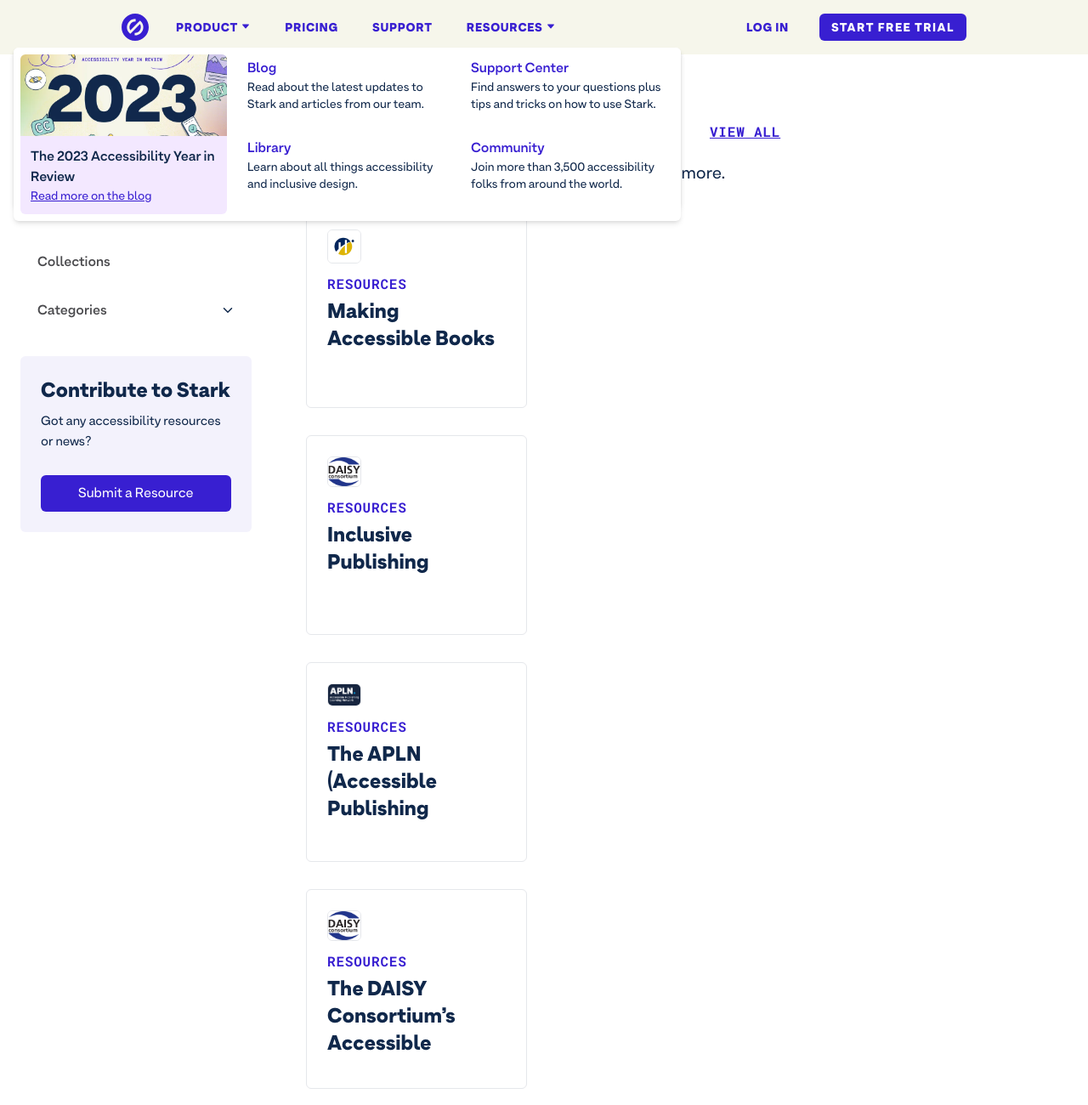
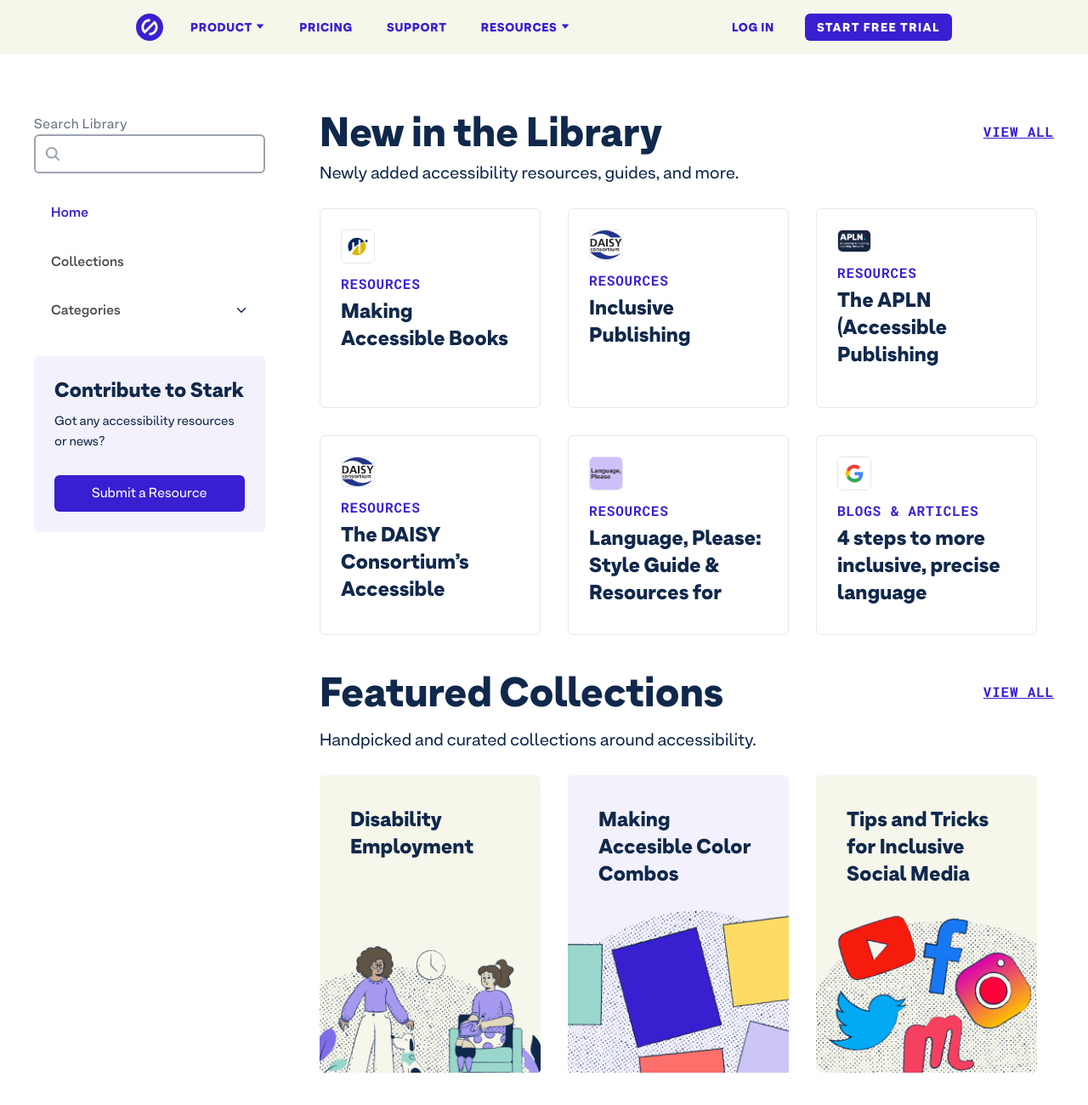
Before and after one commit to kxng0109/stark, a website: page public/index.html in a window 1280 px wide. Shown: the top 1300 px of the page at 85% size. Drawn offline with nearby package versions, Linux system fonts and the light colour scheme.

Commit message:
I'm done mostly with styling, now I'm gonna start typescript.

```diff
--- a/src/styles.css
+++ b/src/styles.css
@@ -36,7 +36,7 @@
 }
 
 #navbar {
-	@apply py-4 flex flex-row justify-between items-center  bg-yellow-white mx-auto max-w-[1010px] lg:px-2;
+	@apply py-4 flex flex-row justify-between items-center  bg-yellow-white mx-auto max-w-[960px];
 }
 
 #navbar-logo {
@@ -55,8 +55,11 @@
 	@apply text-2xl text-blue md+:hidden;
 }
 
+
+
+/*Work on this abeg!!!!*/
 #products-on-hover, #resources-on-hover{
-	@apply hidden md+:grid grid-rows-4 grid-cols-3 rounded-md gap-5 absolute inset-x-1 mx-auto w-[785px] top-14 z-2 bg-white p-4 shadow-md md++:mx-1 lg:mx-auto lg:inset-x-[unset];
+	@apply hidden /*md+:grid*/ grid-rows-4 grid-cols-3 rounded-md gap-5 absolute inset-x-1 mx-auto w-[785px] top-14 z-2 bg-white p-4 shadow-md md++:mx-1 lg:mx-auto lg:inset-x-[unset];
 }
 
 #resources-on-hover{
@@ -117,7 +120,7 @@
 
 
 #content-container{
-	@apply px-4 gap-x-16 md:flex md:px-6 md:mt-16;
+	@apply px-4 gap-x-16 md:flex md:px-6 md:mt-16 max-w-[1200px] mx-auto xl:px-0;
 }
 
 #aside{
@@ -159,9 +162,9 @@
 
 
 
-/*#main{
-	@apply w-auto
-}*/
+#main{
+	@apply w-[calc(100%_-_17rem)]
+}
 
 #first-section{
 	@apply py-8 md:pt-0;
@@ -182,7 +185,7 @@
 
 #fs-cards-container{
 	grid-template-rows: repeat(6, 218px);
-	@apply grid gap-y-8 xs:grid-rows-[repeat(6,_190px)] /*md:grid-cols-[repeat(auto-fill,_260px)]*/ md:auto-rows-[235px] md:grid-rows-none md:grid-cols-[260px];
+	@apply grid gap-8 xs:grid-rows-[repeat(6,_190px)] /*md:grid-cols-[repeat(auto-fill,_260px)]*/ md:auto-rows-[235px] md:grid-rows-none md:grid-cols-[260px] xl:grid-cols-[repeat(auto-fill,_260px)];
 }
 
 .fs-cards{
@@ -204,7 +207,7 @@
 
 
 #ss-cards-container{
-	@apply grid gap-y-8 grid-cols-[repeat(auto-fill,_269px)] gap-x-8;
+	@apply grid gap-8 grid-cols-[repeat(1,_260px)] xl:grid-cols-[repeat(auto-fill,_260px)];
 }
 
 .ss-cards{
@@ -222,7 +225,7 @@
 }
 
 #top-footer{
-	@apply grid grid-cols-[repeat(auto-fill,_minmax(146px,_1fr))] justify-between gap-10 pt-20 pb-12 md:gap-9 md+:grid-cols-4 lg:gap-14;
+	@apply grid grid-cols-[repeat(auto-fill,_minmax(146px,_1fr))] justify-between gap-10 pt-20 pb-12 md:gap-9 md+:grid-cols-4 lg:gap-14 max-w-[1100px] mx-auto;
 }
 
 .tf-divs{
@@ -243,7 +246,7 @@
 
 
 #bottom-footer{
-	@apply flex justify-between py-20 flex-wrap xs:pt-9;
+	@apply flex justify-between py-20 flex-wrap xs:pt-9 max-w-[1100px] mx-auto;
 }
 
 @media screen and (min-width: 913px){
--- a/tailwind.config.js
+++ b/tailwind.config.js
@@ -19,7 +19,8 @@
         'xs' : '460px',
         'md' : '841px',
         'md+': '850px',
-        'md++': '980px'
+        'md++': '980px',
+        'xl' : '1201px'
       },
       zIndex:{
         '1' : '1',
```
Also changed, not shown: public/styles.css.
